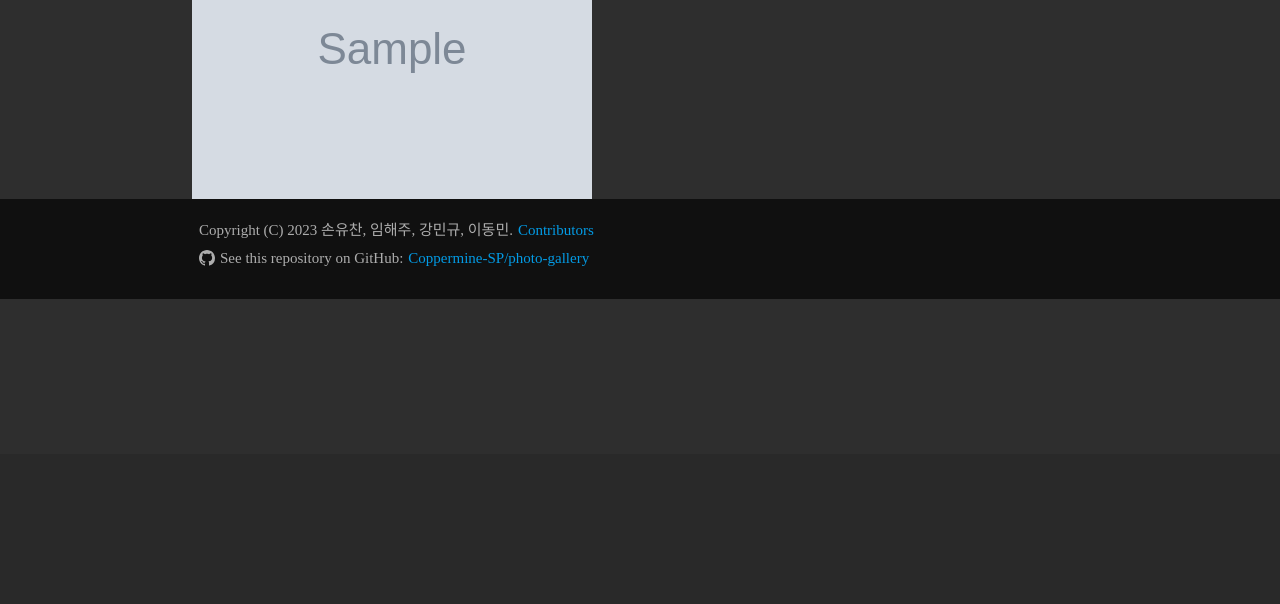
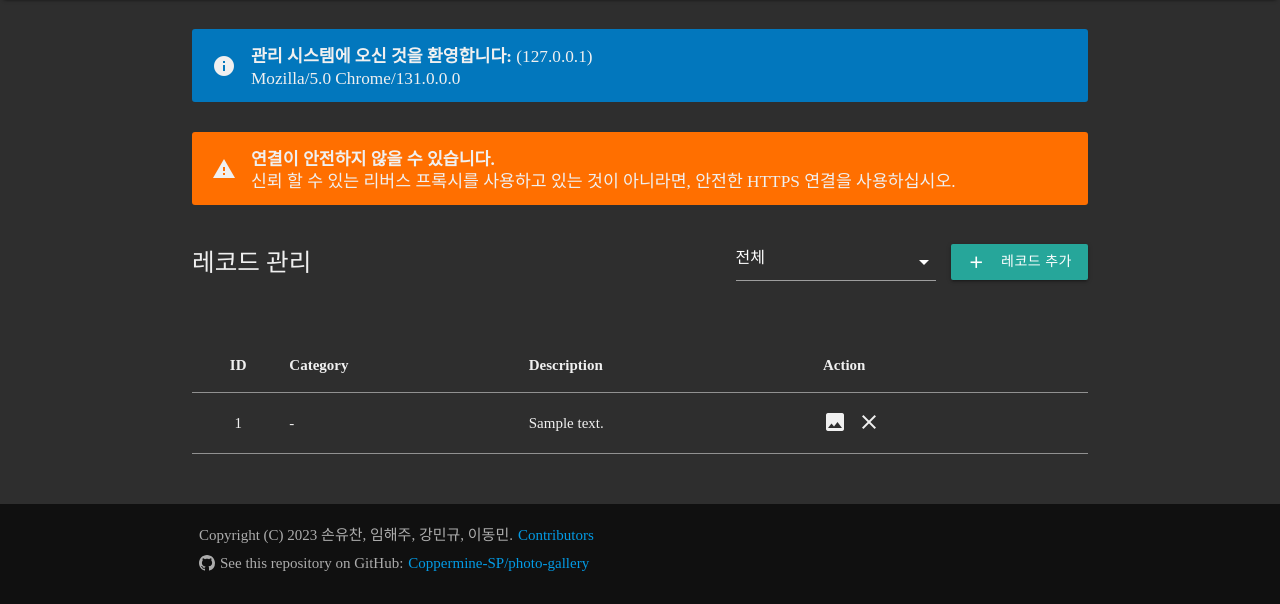
Before and after one commit to Coppermine-SP/photo-gallery, a Django app: page /manage in a window 1280 px wide. Shown: the part 346-950 px from the top of the page. Before the commit the page ends 645 px from the top, so only its background shows below. Run offline with Django 4.2, Linux system fonts and the light colour scheme; tables that the repository leaves empty hold one stand-in row (values such as "Sample post"); grey boxes marked "Sample" are stand-in pictures; some web fonts are replaced.

Commit message:
feat: 레코드 조회, 삭제, 추가기능

```diff
--- a/photo_gallery/static/managepanel/css/manage.css
+++ b/photo_gallery/static/managepanel/css/manage.css
@@ -1,10 +1,26 @@
-#top-items {
-    height: 200px;
-    box-sizing: border-box;
+.page-title {
+    margin: 0;
 }
 
-.page-title {
-    margin: 0;
+.notification{
+    padding: 5px;
+    border-radius: 3px;
+    margin-top: 30px;
+    margin-bottom: 30px;
+}
+
+.notification>i{
+    margin-left: 15px;
+    margin-right: 15px;
+}
+
+.notification>h6{
+    line-height: 130%;
+    font-weight: 300;
+}
+
+.notification strong{
+    font-weight: 600;
 }
 
 #toolbar {
@@ -16,7 +32,7 @@
     justify-content: center;
     align-items: center;
     flex-direction: column;
-    min-height: calc(100vh - 345px);
+    min-height: calc(100vh - 835px);
 }
 
 /* table */
@@ -41,10 +57,36 @@
     font-family: Pretendard Variable, serif;
 }
 
+tr{
+    border-color: #919191;
+}
+
+.action-wrapper{
+    padding: 17px 5px 13px;
+}
+
+.action-btn{
+    color: #f0f0f0;
+    margin-right: 10px;
+}
+
+.table-wrapper{
+    min-height: calc(100vh - 835px);
+}
+
+tr{
+    height: 50px;
+}
+
+
 /* modal */
 .modal{
     background-color: #2e2e2e;
     max-width: 550px;
+}
+
+#remove-record-modal{
+    transform: translateY(200%) !important
 }
 
 .modal iframe{
@@ -52,3 +94,28 @@
     min-height: 580px;
     border: none;
 }
+
+.modal-footer{
+    background-color: #2e2e2e !important;
+    /*border-top: 1px solid #808080;*/
+}
+
+.modal p{
+    font-size: 16px;
+    font-weight: 300;
+    margin-bottom: 0;
+}
+
+.modal h5{
+    margin-top: 0;
+    font-weight: 700;
+}
+
+.modal-footer a{
+    color: #f0f0f0 !important;
+    font-size: 16px;
+}
+
+.modal-footer a:hover{
+    background-color: #363636;
+}
--- a/photo_gallery/templates/managepanel/manage.html
+++ b/photo_gallery/templates/managepanel/manage.html
@@ -6,19 +6,31 @@
 {% endblock %}
 
 {% block style %}
+    <link rel="stylesheet" href="{% static 'css/header.css' %}" type="text/css"/>
     <link rel="stylesheet" href="{% static 'managepanel/css/manage.css' %}" type="text/css"/>
 {% endblock %}
 
 {% block content %}
-    <div id="top-items">
-        <div class="grey darken-4">
-            <div class="container" style="padding-top: 30px; padding-bottom: 30px;margin-bottom: 80px">
-                <h4 class="page-title">사이트 관리</h4>
-            </div>
+    <div class="header-container" style="background-image: url('{% static 'managepanel/image/header.jpg' %}')">
+        <h3 class="title">Site Management</h3>
+        <h5 class="description">사이트 관리</h5>
+        <div class="header-gradient"></div>
     </div>
     <div class="container">
+        <div class="valign-wrapper notification light-blue darken-3">
+            <i class="material-icons">info</i>
+            <h6><strong>관리 시스템에 오신 것을 환영합니다:</strong> ({{ ip }})<br>{{ user_agent }}</h6>
+        </div>
+        {% if not is_secure %}
+            <div class="valign-wrapper notification amber darken-4">
+                <i class="material-icons">report_problem</i>
+                <h6><strong>연결이 안전하지 않을 수 있습니다.</strong><br>신뢰 할 수 있는 리버스 프록시를 사용하고 있는 것이 아니라면, 안전한 HTTPS 연결을 사용하십시오.
+                </h6>
+            </div>
+        {% endif %}
         <div id="toolbar" class="valign-wrapper">
-                <a id="add-record" class="waves-effect waves-light btn modal-trigger" href="#add-record-modal"><i class="material-icons left">add</i>레코드 추가</a>
+            <a id="add-record" class="waves-effect waves-light btn modal-trigger" href="#add-record-modal"><i
+                    class="material-icons left">add</i>레코드 추가</a>
             <select id="selected-category">
                 <option disabled>카테고리 선택</option>
                 <option value="*">전체</option>
@@ -26,19 +38,46 @@
                 <option value="portrait">Portraits</option>
                 <option value="innovation">Innovations</option>
             </select>
+            <h5 style="flex-grow: 1; margin: 0">레코드 관리</h5>
         </div>
     </div>
     </div>
-    <div class="container">
+    <div class="container" style="margin-top: 50px; margin-bottom: 50px">
         {% if rowCount == 0 %}
             <div id="no-record">
                 <i class="material-icons">warning</i>
                 <h5>레코드가 없습니다.</h5>
             </div>
         {% else %}
+            <div class="table-wrapper">
+                <table>
+                    <thead>
+                    <tr>
+                        <th class="center">ID</th>
+                        <th>Category</th>
+                        <th>Description</th>
+                        <th>Action</th>
+                    </tr>
+                    </thead>
+                    <tbody>
                     {% for photo in photoList %}
-                <img src="{{ photo.thumbnail.url }}" style="height: 300px;display: block">
+                        <tr>
+                            <td class="center">{{ photo.id }}</td>
+                            <td>{{ photo.category_format }}</td>
+                            <td>{{ photo.description }}</td>
+                            <td class="action-wrapper">
+                                <div class="valign-wrapper">
+                                    <a class="action-btn"><i class="material-icons">insert_photo</i></a>
+                                    <a class="action-btn modal-trigger" href="#remove-record-modal"><i
+                                            class="material-icons" onClick="setID(this)"
+                                            data-id="{{ photo.id }}">clear</i></a>
+                                </div>
+                            </td>
+                        </tr>
                     {% endfor %}
+                    </tbody>
+                </table>
+            </div>
         {% endif %}
     </div>
 
@@ -48,22 +87,67 @@
         </div>
     </div>
 
+    <div id="remove-record-modal" class="modal">
+        <div class="modal-content">
+            <h5>레코드 삭제</h5>
+            <p>정말 삭제하시겠습니까?<br>이 작업은 되돌릴 수 없습니다.</p>
+        </div>
+        <div class="modal-footer">
+            <a href="#!" class="modal-close waves-effect waves-green btn-flat" onclick="deleteRecord()">계속</a>
+            <a href="#!" class="modal-close waves-effect waves-green btn-flat">취소</a>
+        </div>
+    </div>
 {% endblock %}
 {% block script %}
+    <script src="{% static 'js/header.js' %}"></script>
     <script>
         $(document).ready(function () {
             $("#selected-category").val("{{ category }}");
             M.AutoInit();
 
-            $("#selected-category").change(function(){
+            $("#selected-category").change(function () {
                 window.location.href = 'manage?category=' + $("#selected-category option:selected").val();
             });
         });
 
-        function closeModal(){
+        function closeModal() {
             var instance = M.Modal.getInstance(document.getElementById("add-record-modal"));
             instance.close();
             location.reload();
         }
+
+
+        let selectedID;
+
+        function setID(element) {
+            selectedID = element.dataset.id;
+        }
+
+        let csrfToken = null;
+        function getCSRFToken() {
+            if (document.cookie) {
+                var cookies = document.cookie.split(';');
+                for (var i = 0; i < cookies.length; i++) {
+                    var cookie = cookies[i].trim();
+                    var cookieParts = cookie.split('=');
+                    if (cookieParts[0] === 'csrftoken') {
+                        csrfToken = cookieParts[1];
+                        break;
+                    }
+                }
+            }
+            return csrfToken;
+        }
+
+        function deleteRecord() {
+            getCSRFToken()
+            httpRequest = new XMLHttpRequest();
+            httpRequest.open("POST", "delete", true);
+            httpRequest.setRequestHeader("Content-Type", "application/x-www-form-urlencoded");
+            httpRequest.setRequestHeader("X-CSRFToken", csrfToken);
+            httpRequest.send("id=" + selectedID);
+            location.reload();
+        }
+
     </script>
 {% endblock %}
```
Lines whose indentation alone changed are shown as unchanged.
